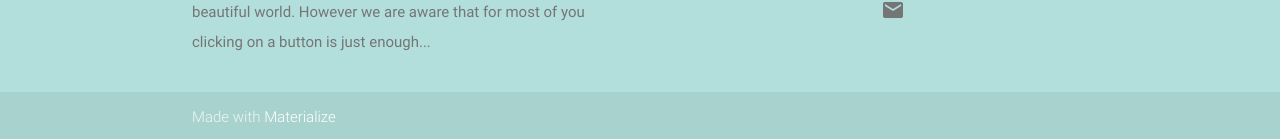
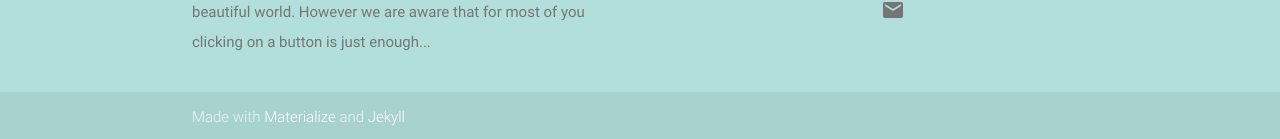
Before and after one commit to fricolab/fricolab.github.io, a Jekyll site: the page built from index.html, in a window 1280 px wide and 900 px high, scrolled down 1567 px. Shown: the part 758-897 px from the top of the window. Built offline with Jekyll 4.4.1, drawn with Linux system fonts in a browser that asks for light colours; nearby versions of some CDN libraries.

Commit message:
changed footer, added Jekyll

```diff
--- a/_includes/footer.html
+++ b/_includes/footer.html
@@ -29,7 +29,7 @@
     </div>
     <div class="footer-copyright">
       <div class="container">
-      Made with <a class="white-text" href="http://materializecss.com">Materialize</a>
+      Made with <a class="white-text" href="http://materializecss.com">Materialize</a> and <a class="white-text" href="https://jekyllrb.com/">Jekyll</a>
       </div>
     </div>
   </footer>
```
